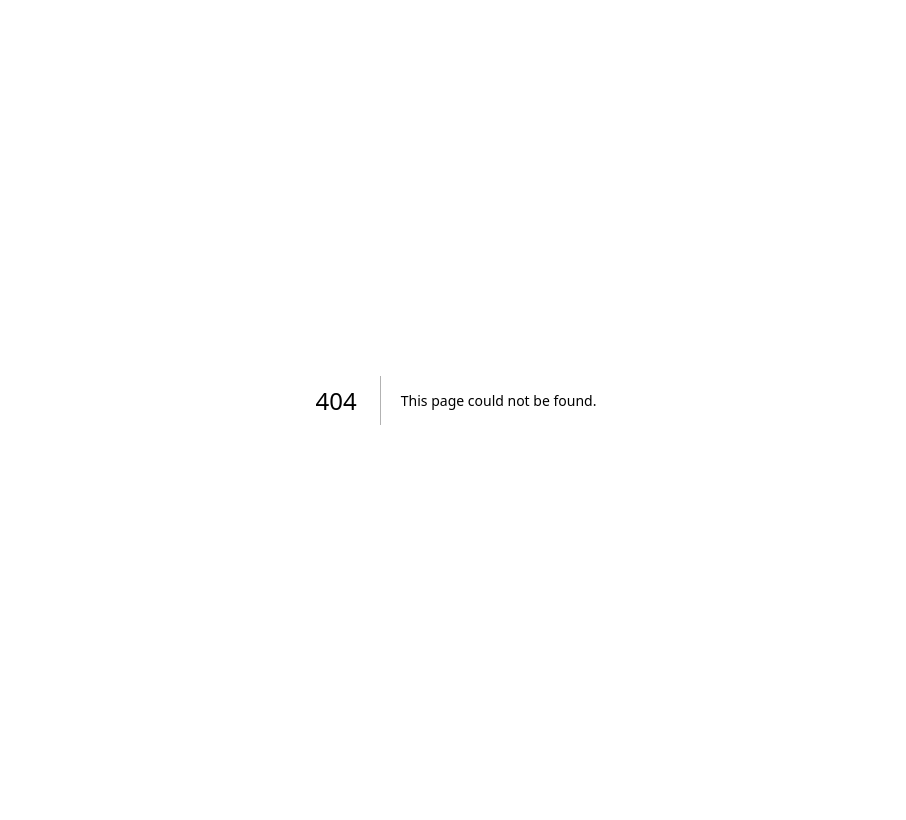
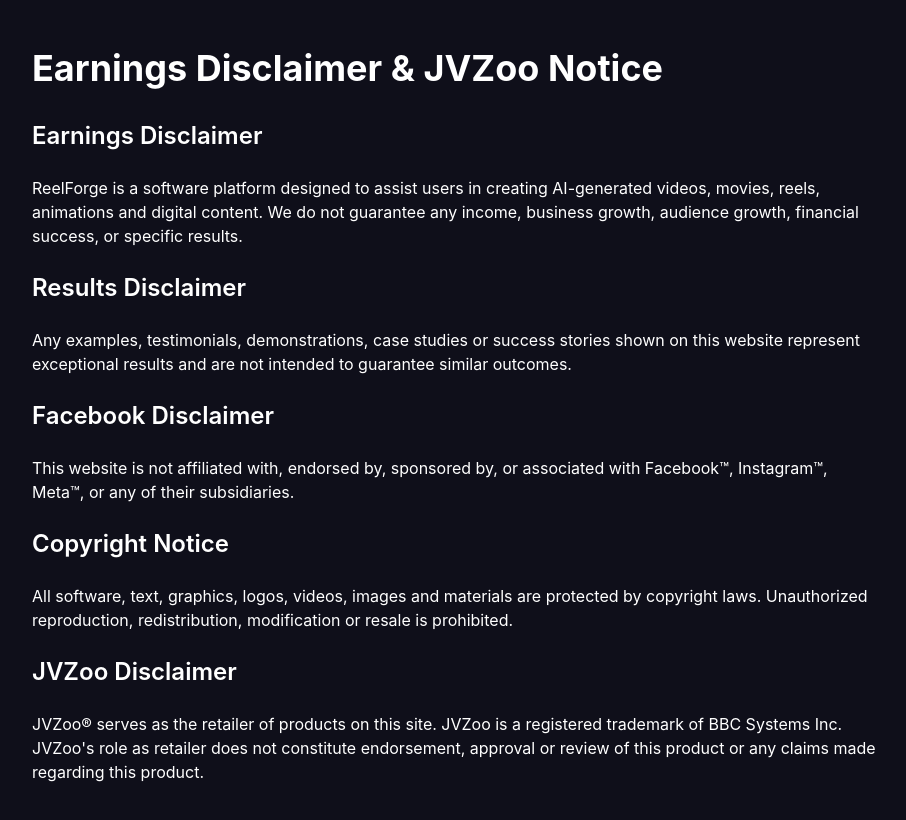
Before and after one commit to prineee/reel-forge, a Next.js app: page /disclaimer in a window 1280 px wide. Before the commit this address had no page. Shown: the top 820 px of the page, without its empty margins (184-1090 px from the left). Built offline with nearby package versions, Linux system fonts and the light colour scheme.

Commit message:
add disclaimer footer links and legal pages

```diff
--- a/app/(dashboard)/cartoon-studio/[id]/StoryboardView.tsx
+++ b/app/(dashboard)/cartoon-studio/[id]/StoryboardView.tsx
@@ -46,7 +46,7 @@
   scenes: StoryScene[]
 }
 
-type MovieMode = 'standard' | 'ai_dialogue'
+type MovieMode = 'standard' | 'dialogue' | 'talking_character'
 
 const STATUS_STYLE: Record<string, { bg: string; border: string; color: string }> = {
   completed:         { bg: '#14532d', border: '#22c55e', color: '#86efac' },
@@ -67,7 +67,9 @@
   const [videoError, setVideoError]               = useState('')
   const [videoUrl, setVideoUrl]                   = useState<string | null>(story.video_url)
 
-  const [movieMode, setMovieMode]         = useState<MovieMode>('standard')
+  const [movieMode, setMovieMode]         = useState<MovieMode>(
+    (story.movie_mode as MovieMode) || 'standard'
+  )
   const [isWritingDialogue, setIsWritingDialogue] = useState(false)
   const [dialogueError, setDialogueError]         = useState('')
 
@@ -376,8 +378,8 @@
                       color="#0891b2"
                     />
                     <ModeCard
-                      selected={movieMode === 'ai_dialogue'}
-                      onSelect={() => setMovieMode('ai_dialogue')}
+                      selected={movieMode === 'dialogue'}
+                      onSelect={() => setMovieMode('dialogue')}
                       title="AI Dialogue Movie"
                       description="Characters speak in their own voices"
                       credits={dialogueWritten ? 10 : 25}
@@ -402,8 +404,19 @@
                 </button>
               )}
 
+              {/* Talking Character — placeholder, not implemented yet */}
+              {movieMode === 'talking_character' && !isGeneratingVideo && (
+                <div style={{
+                  padding: '12px 16px', borderRadius: 8,
+                  background: 'rgba(124,58,237,0.1)', border: '1px solid rgba(124,58,237,0.3)',
+                  color: '#c4b5fd', fontSize: 13,
+                }}>
+                  🚧 Talking Character mode is coming soon — rendering isn&apos;t available yet for this movie.
+                </div>
+              )}
+
               {/* AI Dialogue Movie actions */}
-              {movieMode === 'ai_dialogue' && !isGeneratingVideo && (
+              {movieMode === 'dialogue' && !isGeneratingVideo && (
                 <div style={{ display: 'flex', gap: 10, flexWrap: 'wrap', alignItems: 'center' }}>
                   {!dialogueWritten ? (
                     <button
@@ -467,7 +480,7 @@
                     <span style={{ fontSize: 14, fontWeight: 600 }}>Assembling movie...</span>
                     <span style={{
                       marginLeft: 'auto', fontSize: 13, fontWeight: 700,
-                      color: movieMode === 'ai_dialogue' ? '#a78bfa' : '#0891b2',
+                      color: movieMode === 'dialogue' ? '#a78bfa' : '#0891b2',
                     }}>
                       {videoProgress.pct}%
                     </span>
@@ -475,7 +488,7 @@
                   <div style={{ height: 5, background: '#0f172a', borderRadius: 3, overflow: 'hidden' }}>
                     <div style={{
                       height: '100%', width: `${videoProgress.pct}%`,
-                      background: movieMode === 'ai_dialogue'
+                      background: movieMode === 'dialogue'
                         ? 'linear-gradient(90deg,#6d28d9,#7c3aed)'
                         : 'linear-gradient(90deg,#0f766e,#0891b2)',
                       transition: 'width 0.4s ease', borderRadius: 3,
@@ -529,7 +542,7 @@
         </h3>
         <div style={{ display: 'grid', gridTemplateColumns: 'repeat(auto-fill, minmax(220px, 1fr))', gap: 12 }}>
           {scenes.map(scene => (
-            <SceneCard key={scene.id} scene={scene} showDialogue={movieMode === 'ai_dialogue'} />
+            <SceneCard key={scene.id} scene={scene} showDialogue={movieMode === 'dialogue' || movieMode === 'talking_character'} />
           ))}
         </div>
       </div>
--- a/app/(dashboard)/cartoon-studio/page.tsx
+++ b/app/(dashboard)/cartoon-studio/page.tsx
@@ -3,12 +3,14 @@
 
 import { useState } from 'react'
 import { useRouter } from 'next/navigation'
-import type {
-  Genre,
-  VisualStyle,
-  GenerateStoryResponse,
-  GeneratedScene,
-  GeneratedCharacter,
+import {
+  MODE_MULTIPLIER,
+  type Genre,
+  type VisualStyle,
+  type MovieMode,
+  type GenerateStoryResponse,
+  type GeneratedScene,
+  type GeneratedCharacter,
 } from '@/lib/cartoon/types'
 
 // ── Constants ─────────────────────────────────────────────────────────────────
@@ -41,6 +43,12 @@
   { mins: 10, scenes: 100, credits: 150, label: '10 min' },
 ]
 
+const MOVIE_MODES: { value: MovieMode; label: string; description: string; badge?: string }[] = [
+  { value: 'standard',          label: 'Standard',          description: 'Cinematic narration with AI voiceover' },
+  { value: 'dialogue',          label: 'AI Dialogue',       description: 'Characters speak in their own voices', badge: '2x credits' },
+  { value: 'talking_character', label: 'Talking Character', description: 'Lip-synced character host', badge: 'Coming soon' },
+]
+
 // ── Component ─────────────────────────────────────────────────────────────────
 export default function CartoonStudioPage() {
   const router = useRouter()
@@ -51,6 +59,7 @@
   const [style,    setStyle]    = useState<VisualStyle>('anime')
   const [duration, setDuration] = useState(DURATIONS[0])
   const [voiceId,  setVoiceId]  = useState('tara')
+  const [movieMode, setMovieMode] = useState<MovieMode>('standard')
 
   // Generation state
   const [loading,  setLoading]  = useState(false)
@@ -73,6 +82,7 @@
           visual_style:     style,
           duration_minutes: duration.mins,
           voice_id:         voiceId,
+          movie_mode:       movieMode,
         }),
       })
 
@@ -170,6 +180,34 @@
             </div>
           </div>
 
+          {/* Movie Mode */}
+          <div>
+            <label style={{ display: 'block', fontSize: 14, fontWeight: 600, marginBottom: 8, color: '#cbd5e1' }}>
+              Movie Mode
+            </label>
+            <div style={{ display: 'flex', flexWrap: 'wrap', gap: 8 }}>
+              {MOVIE_MODES.map(m => (
+                <button
+                  key={m.value}
+                  onClick={() => setMovieMode(m.value)}
+                  style={{
+                    padding: '10px 14px', borderRadius: 8, cursor: 'pointer', textAlign: 'left',
+                    minWidth: 160,
+                    background: movieMode === m.value ? '#1e1b4b' : '#1e293b',
+                    border: `1px solid ${movieMode === m.value ? '#7c3aed' : '#334155'}`,
+                    color: '#fff', transition: 'all 0.15s',
+                  }}
+                >
+                  <div style={{ fontWeight: 600, fontSize: 13 }}>{m.label}</div>
+                  <div style={{ fontSize: 11, color: '#94a3b8', marginTop: 2 }}>{m.description}</div>
+                  {m.badge && (
+                    <div style={{ fontSize: 10, color: '#4ade80', marginTop: 4 }}>{m.badge}</div>
+                  )}
+                </button>
+              ))}
+            </div>
+          </div>
+
           {/* Duration */}
           <div>
             <label style={{ display: 'block', fontSize: 14, fontWeight: 600, marginBottom: 8, color: '#cbd5e1' }}>
@@ -188,7 +226,9 @@
                   }}
                 >
                   <div style={{ fontWeight: 700, fontSize: 15 }}>{d.label}</div>
-                  <div style={{ fontSize: 11, color: '#94a3b8' }}>{d.scenes} scenes · {d.credits}cr</div>
+                  <div style={{ fontSize: 11, color: '#94a3b8' }}>
+                    {d.scenes} scenes · {d.credits * MODE_MULTIPLIER[movieMode]}cr
+                  </div>
                 </button>
               ))}
             </div>
--- a/app/api/cartoon/write-dialogue/route.ts
+++ b/app/api/cartoon/write-dialogue/route.ts
@@ -166,7 +166,7 @@
 
     // eslint-disable-next-line @typescript-eslint/no-explicit-any
     await (supabase.from('cartoon_stories') as any)
-      .update({ voice_map: voiceMap, movie_mode: 'ai_dialogue' })
+      .update({ voice_map: voiceMap, movie_mode: 'dialogue' })
       .eq('id', story_id)
 
     // Persist dialogue_json per scene
--- /dev/null
+++ b/app/disclaimer/page.tsx
@@ -0,0 +1,55 @@
+export default function DisclaimerPage() {
+  return (
+    <div className="max-w-4xl mx-auto px-6 py-12 text-white">
+      <h1 className="text-4xl font-bold mb-8">
+        Earnings Disclaimer & JVZoo Notice
+      </h1>
+
+      <div className="space-y-6">
+
+        <h2 className="text-2xl font-semibold">Earnings Disclaimer</h2>
+
+        <p>
+          ReelForge is a software platform designed to assist users in creating
+          AI-generated videos, movies, reels, animations and digital content.
+          We do not guarantee any income, business growth, audience growth,
+          financial success, or specific results.
+        </p>
+
+        <h2 className="text-2xl font-semibold">Results Disclaimer</h2>
+
+        <p>
+          Any examples, testimonials, demonstrations, case studies or success
+          stories shown on this website represent exceptional results and are
+          not intended to guarantee similar outcomes.
+        </p>
+
+        <h2 className="text-2xl font-semibold">Facebook Disclaimer</h2>
+
+        <p>
+          This website is not affiliated with, endorsed by, sponsored by, or
+          associated with Facebook™, Instagram™, Meta™, or any of their
+          subsidiaries.
+        </p>
+
+        <h2 className="text-2xl font-semibold">Copyright Notice</h2>
+
+        <p>
+          All software, text, graphics, logos, videos, images and materials are
+          protected by copyright laws. Unauthorized reproduction,
+          redistribution, modification or resale is prohibited.
+        </p>
+
+        <h2 className="text-2xl font-semibold">JVZoo Disclaimer</h2>
+
+        <p>
+          JVZoo® serves as the retailer of products on this site. JVZoo is a
+          registered trademark of BBC Systems Inc. JVZoo's role as retailer
+          does not constitute endorsement, approval or review of this product
+          or any claims made regarding this product.
+        </p>
+
+      </div>
+    </div>
+  )
+}
--- a/app/page.tsx
+++ b/app/page.tsx
@@ -548,13 +548,34 @@
           </div>
           <p className="text-sm" style={{ color: 'rgba(255,255,255,0.3)' }}>&copy; {new Date().getFullYear()} ReelForge. All rights reserved.</p>
           <div className="flex flex-wrap justify-center gap-5 text-sm" style={{ color: 'rgba(255,255,255,0.35)' }}>
-            <Link href="/terms"        className="hover:text-white transition-colors">Terms</Link>
-            <Link href="/privacy"      className="hover:text-white transition-colors">Privacy</Link>
-            <Link href="/refund"       className="hover:text-white transition-colors">Refund</Link>
-            <Link href="/cancellation" className="hover:text-white transition-colors">Cancellation</Link>
-            <a href="mailto:support@reelforge.com" className="hover:text-white transition-colors">Contact</a>
-          </div>
-        </div>
+  <Link href="/terms" className="hover:text-white transition-colors">
+    Terms
+  </Link>
+
+  <Link href="/privacy" className="hover:text-white transition-colors">
+    Privacy
+  </Link>
+
+  <Link href="/refund" className="hover:text-white transition-colors">
+    Refund
+  </Link>
+
+  <Link href="/cancellation" className="hover:text-white transition-colors">
+    Cancellation
+  </Link>
+
+  <Link href="/disclaimer" className="hover:text-white transition-colors">
+    Disclaimer
+  </Link>
+
+  <a
+    href="mailto:support@reelforge.com"
+    className="hover:text-white transition-colors"
+  >
+    Contact
+  </a>
+</div>
+</div>
       </footer>
 
       {/* Floating Zap */}
```
